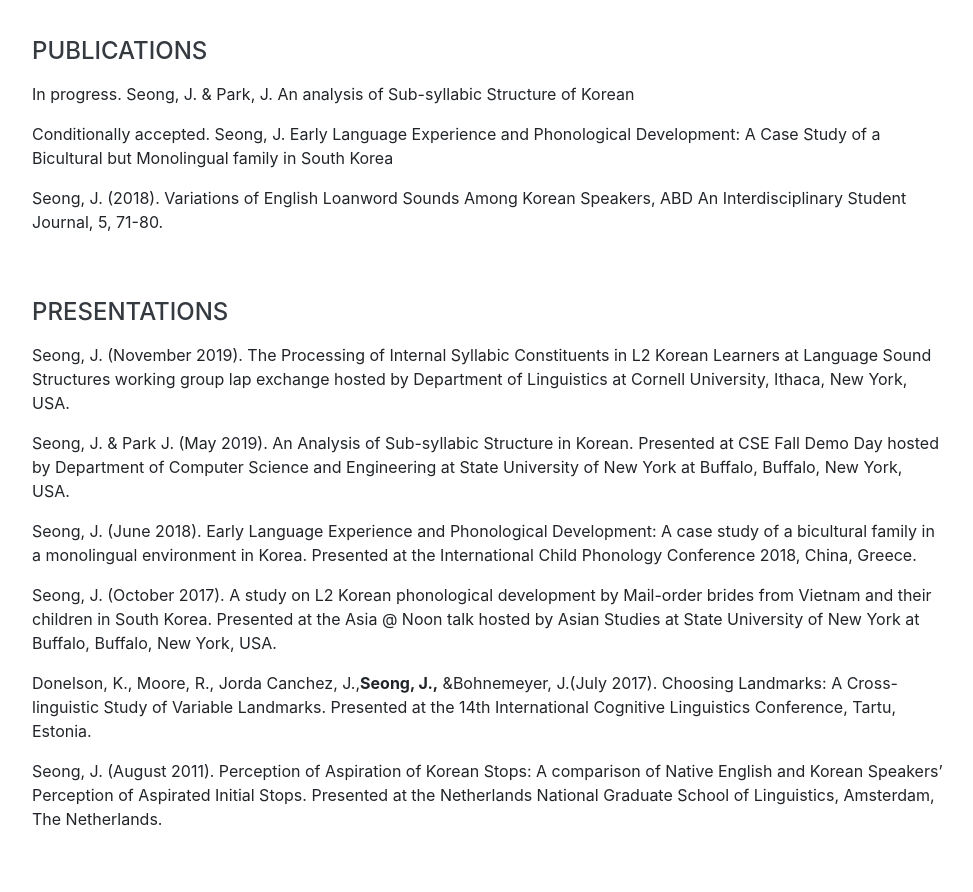
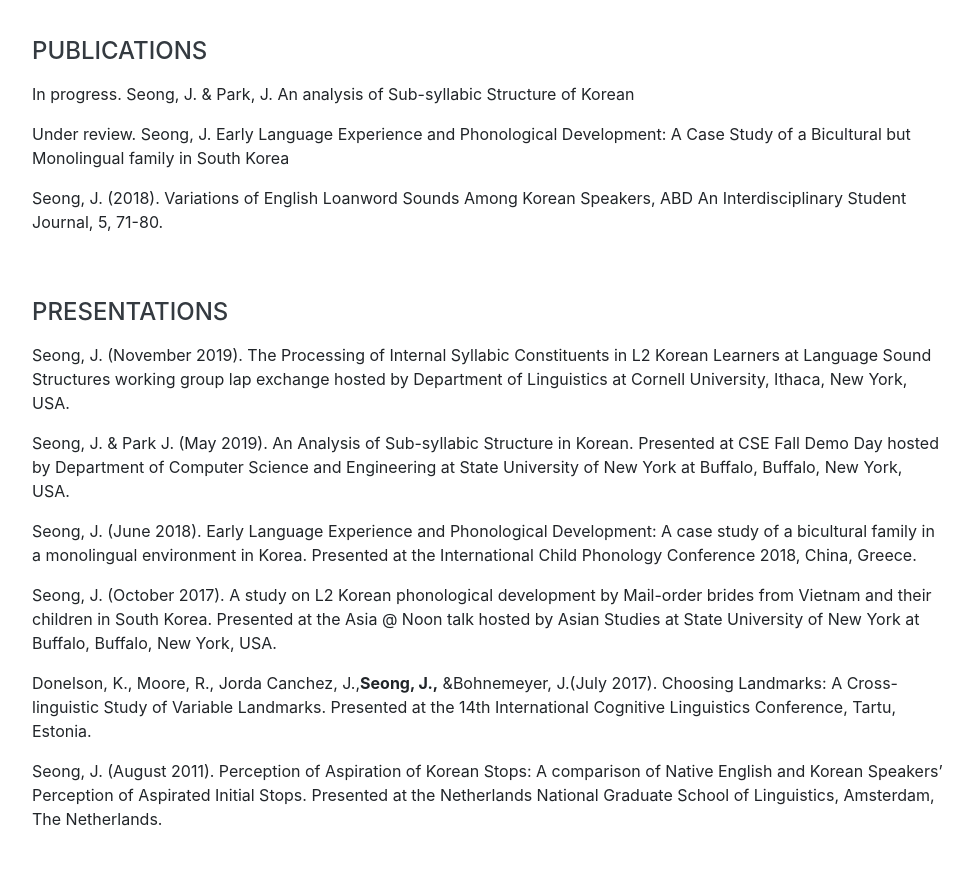
Before and after one commit to seongjihye/linguist, a website with bundled scripts: page index.html in a window 1280 px wide. Shown: the part 3020-3912 px from the top of the page, without its empty margins (288-1261 px from the left). Built offline with nearby package versions, Linux system fonts and the light colour scheme; a web font is replaced by a local one.

Commit message:
Update index.html

```diff
--- a/index.html
+++ b/index.html
@@ -209,7 +209,7 @@
           <div class="resume-content">
             <h4 class="mb-3">Publications</h4>
             <p>In progress. Seong, J. &amp; Park, J. An analysis of Sub-syllabic Structure of Korean</p>
-            <p>Conditionally accepted. Seong, J. Early Language Experience and Phonological Development: A Case Study of a Bicultural but Monolingual family in South Korea</p>
+            <p>Under review. Seong, J. Early Language Experience and Phonological Development: A Case Study of a Bicultural but Monolingual family in South Korea</p>
             <p>Seong, J. (2018). Variations of English Loanword Sounds Among Korean Speakers, ABD An Interdisciplinary Student Journal, 5, 71-80.</p>
           </div>
         </div>
```
